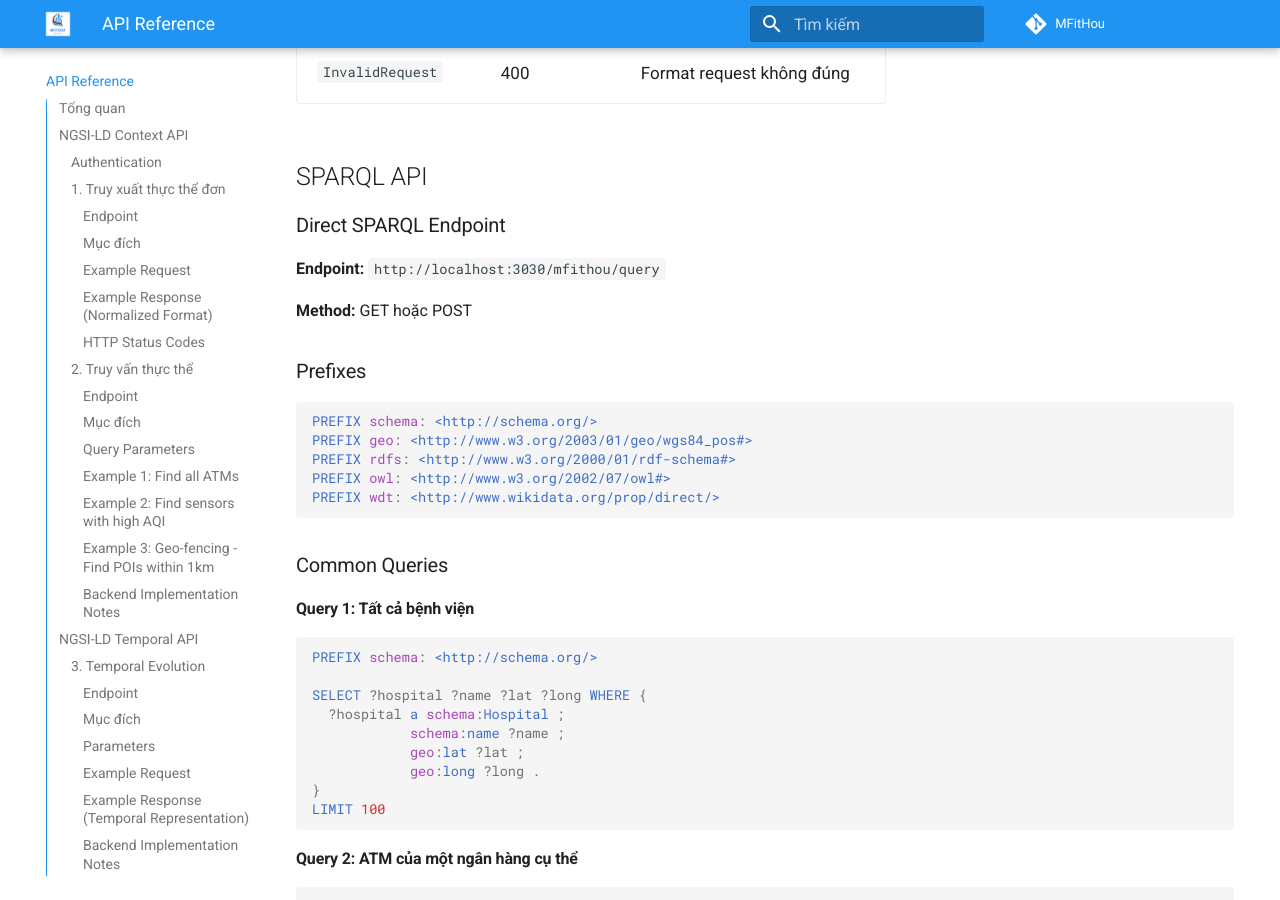
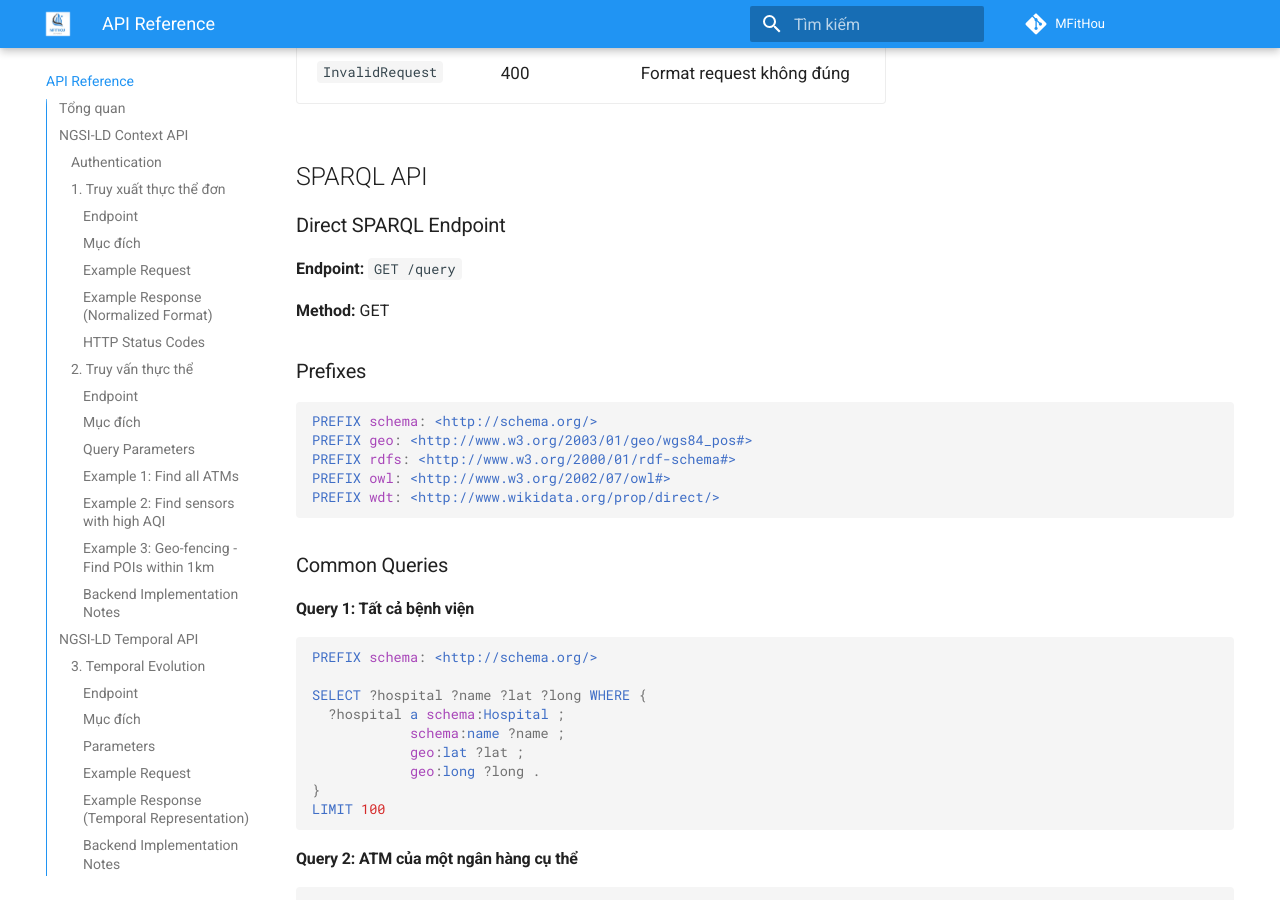
Before and after one commit to MFitHou/MFitHou-Documents, an MkDocs documentation site: the page built from docs/api-reference/index.md, in a window 1280 px wide and 900 px high, scrolled down 8190 px. Built offline with MkDocs 1.6.1 and Material for MkDocs 9.7.7, drawn with Linux system fonts in a browser that asks for light colours.

Commit message:
Update SPARQL endpoint documentation to clarify HTTP method and format

```diff
--- a/docs/api-reference/index.md
+++ b/docs/api-reference/index.md
@@ -353,9 +353,9 @@ from(bucket: "opendatafithou")
 
 ### Direct SPARQL Endpoint
 
-**Endpoint:** `http://localhost:3030/mfithou/query`
+**Endpoint:** `GET /query`
 
-**Method:** GET hoặc POST
+**Method:** GET
 
 ### Prefixes
 
```
